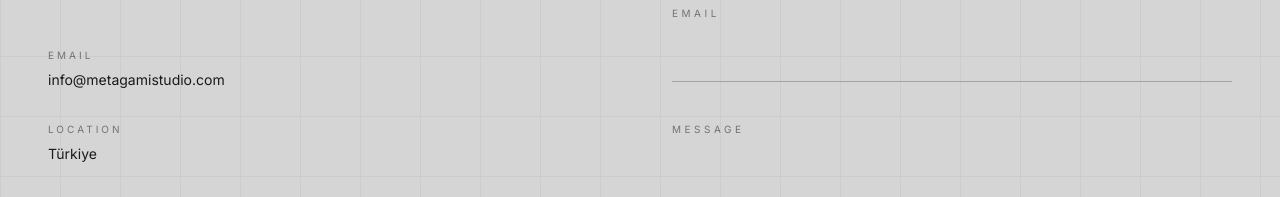
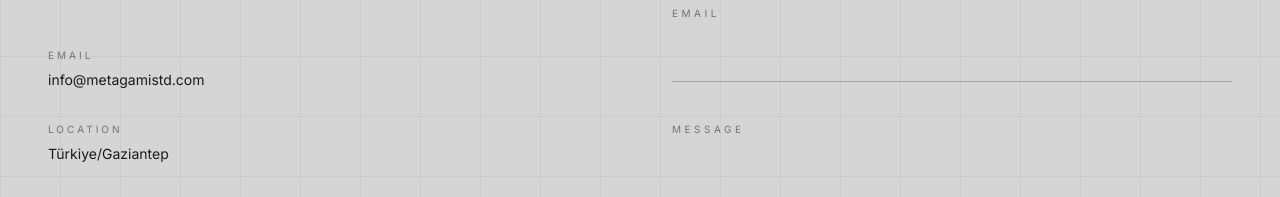
Before and after one commit to Khrati27/metagami-website, a Next.js app: page /iletisim in a window 1280 px wide. Shown: the part 744-941 px from the top of the page. Built offline with nearby package versions, Linux system fonts and the light colour scheme.

Commit message:
Iletisim sayfasında mail adresi düzeltildi

```diff
--- a/app/iletisim/page.tsx
+++ b/app/iletisim/page.tsx
@@ -258,7 +258,7 @@ export default function IletisimPage() {
 
 
                 <p>
-                  info@metagamistudio.com
+                  info@metagamistd.com
                 </p>
 
 
@@ -284,7 +284,7 @@ export default function IletisimPage() {
 
 
                 <p>
-                  Türkiye
+                  Türkiye/Gaziantep
                 </p>
 
 
```
